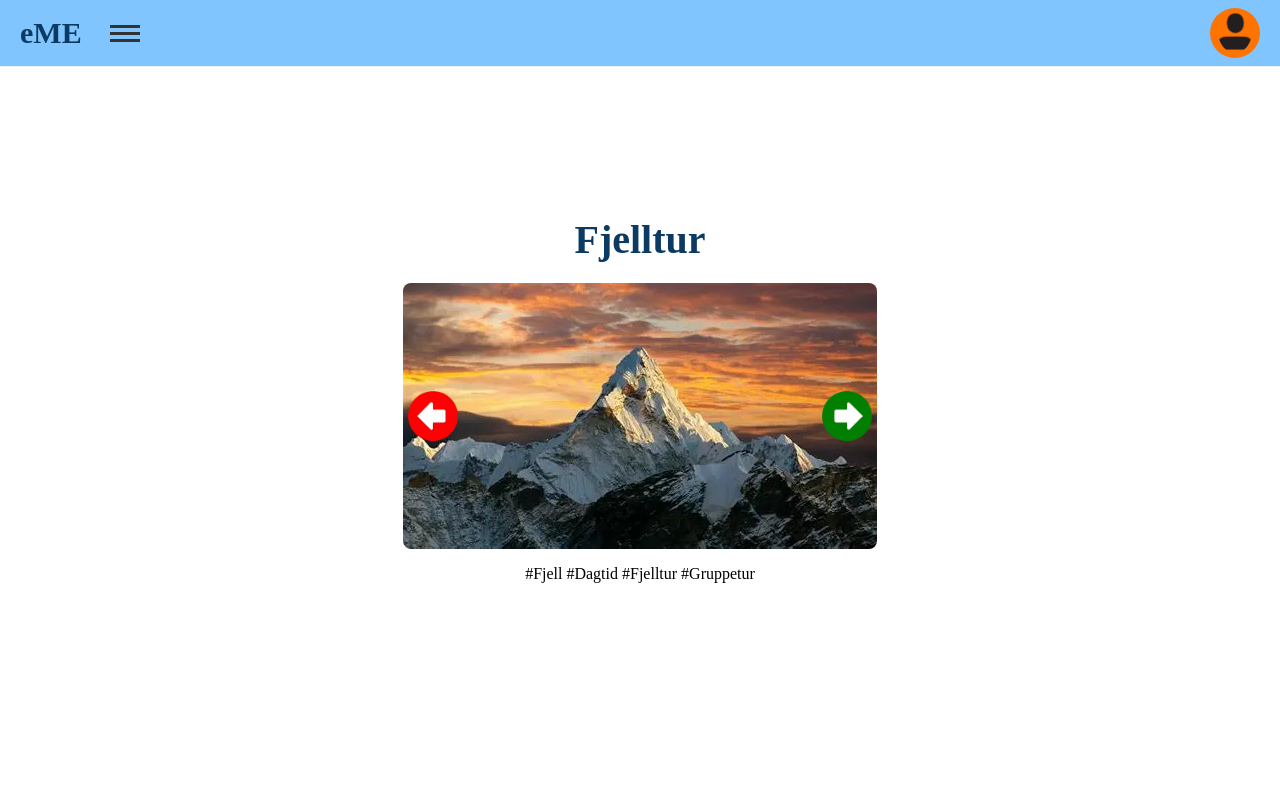
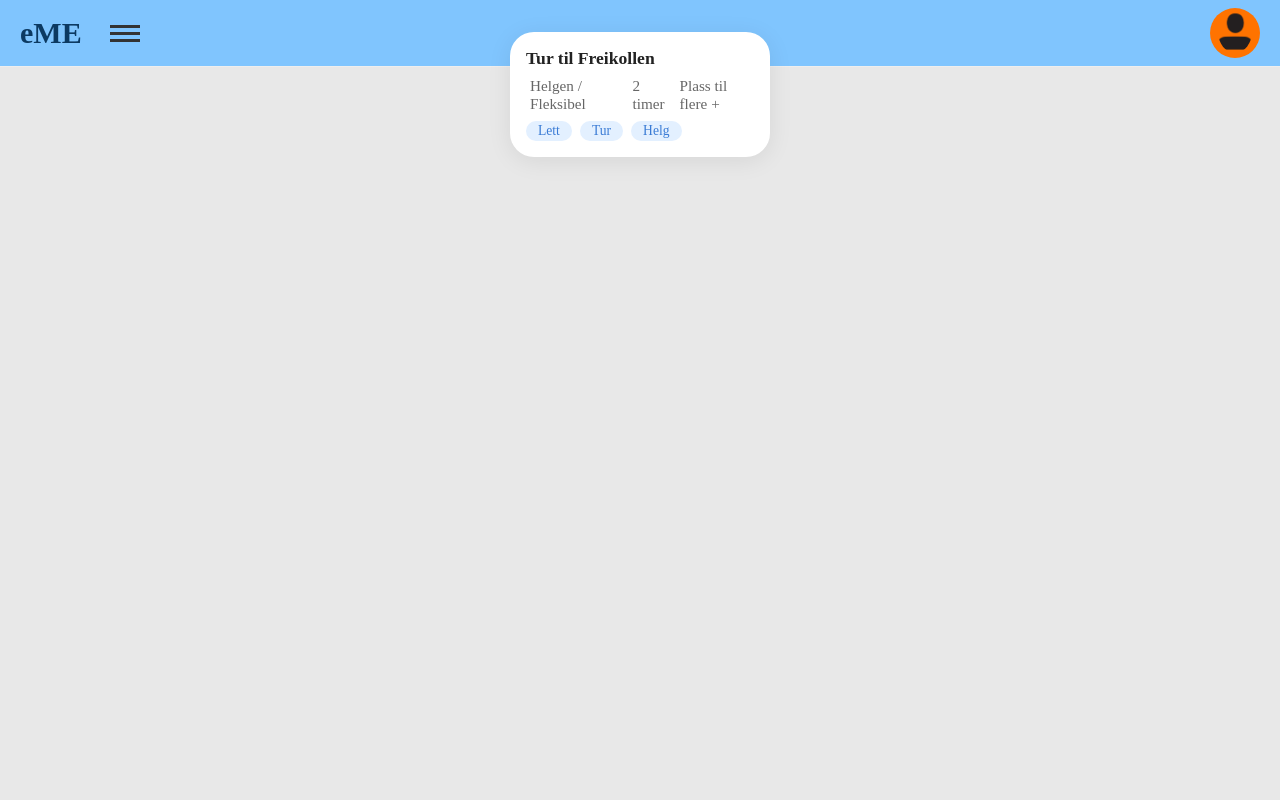
Before and after one commit to suriya-mudah/Hacklings, an Angular app: page / in a window 1280 px wide. Shown: the top 800 px of the page. Built offline with nearby package versions, Linux system fonts and the light colour scheme.

Commit message:
feat: add navbar and card prototype

```diff
--- a/src/app/app.ts
+++ b/src/app/app.ts
@@ -5,9 +5,9 @@ import { RouterOutlet, RouterLink } from '@angular/router';
 @Component({
   selector: 'app-root',
   standalone: true,
-  imports: [CommonModule, RouterOutlet, RouterLink],
+  imports: [CommonModule, RouterOutlet],
   templateUrl: './app.html',
-  styleUrls: ['./app.scss']
+  styleUrls: ['./app.scss'],
 })
 export class App {
   protected readonly title = signal('hacklings');
--- a/src/app/home/home.html
+++ b/src/app/home/home.html
@@ -5,15 +5,40 @@
   <app-prof-img></app-prof-img>
 </nav>
 
-<main>
-  <h2>Fjelltur</h2>
-  <div class="image-container">
-    <img src="assets/images/mountain.jpg" alt="Mountain Image" />
-    <div class="arrows">
-      <button><img src="assets/images/red-arrow.png" alt="Image" /></button>
-      <div class="spacer"></div>
-      <button><img src="assets/images/green-arrow.png" alt="Image" /></button>
+<div class="container">
+  @if (currentActivity) {
+  <div
+    class="swipe-card"
+    (pointerdown)="onPointerDown($event)"
+    (pointermove)="onPointerMove($event)"
+    (pointerup)="onPointerUp($event)"
+  >
+    <div class="card-gradient"></div>
+    <div class="card-content">
+      <h3>{{ currentActivity.title }}</h3>
+      <div class="card-details">
+        <span class="detail"
+          ><i class="icon-calendar"></i> {{ currentActivity.time }}</span
+        >
+        <span class="detail"
+          ><i class="icon-clock"></i> {{ currentActivity.duration }}</span
+        >
+        <span class="detail"
+          ><i class="icon-users"></i> {{ currentActivity.spots }}</span
+        >
+      </div>
+      <div class="card-tags">
+        @for (tag of currentActivity.tags; track tag) {
+        <span class="tag">{{ tag }}</span>
+        }
+      </div>
     </div>
   </div>
-  <p>#Fjell #Dagtid #Fjelltur #Gruppetur</p>
-</main>
+  }
+</div>
+<div class="instructions">
+  <div>
+    <p>Sveip høyre for JA</p>
+    <p>Sveip venstre for NEI</p>
+  </div>
+</div>
--- a/src/app/home/home.scss
+++ b/src/app/home/home.scss
@@ -17,60 +17,136 @@ h1 {
   font-size: 30px;
   color: #0c3a62;
 }
-h2 {
-  margin: 0;
-  font-size: 40px;
-  color: #0c3a62;
+// h2 {
+//   margin: 0;
+//   font-size: 40px;
+//   color: #0c3a62;
+// }
+
+// main {
+//   display: flex;
+//   flex-direction: column;
+//   justify-content: center;
+//   align-items: center;
+//   min-height: 85vh;
+// }
+
+// .image-container {
+//   max-width: 800px;
+//   margin-top: 20px;
+//   text-align: center;
+//   position: relative; // Added for positioning arrows
+// }
+
+// .image-container img {
+//   width: 100%;
+//   height: auto;
+//   border-radius: 8px;
+//   display: block;
+// }
+
+// button {
+//   background: none;
+//   border: none;
+//   cursor: pointer;
+//   border-radius: 50%;
+//   padding: 0;
+// }
+// .arrows {
+//   position: absolute;
+//   top: 50%;
+//   left: 0;
+//   width: 100%;
+//   display: flex;
+//   justify-content: space-between;
+//   align-items: center;
+//   transform: translateY(-50%);
+//   pointer-events: none;
+// }
+// .arrows button {
+//   pointer-events: auto;
+// }
+// .spacer {
+//   flex: 1;
+// }
+// .arrows img {
+//   width: 50px;
+//   height: 50px;
+//   margin: 0 5px;
+// }
+
+.container {
+  display: flex;
+  align-items: center;
+  justify-content: center;
+  height: 100vh;
+  background: #e8e8e8;
 }
 
-main {
-  display: flex;
-  flex-direction: column;
-  justify-content: center;
-  align-items: center;
-  min-height: 85vh;
+.swipe-card {
+  width: 90%;
+  max-width: 260px;
+  background: #fff;
+  border-radius: 24px;
+  box-shadow: 0 4px 24px rgba(0, 0, 0, 0.08);
+  position: absolute;
+  top: 32px;
+  left: 50%;
+  transform: translateX(-50%);
+  transition: transform 0.2s cubic-bezier(0.4, 2, 0.6, 1);
+  cursor: grab;
+  user-select: none;
+  will-change: transform;
 }
 
-.image-container {
-  max-width: 800px;
-  margin-top: 20px;
-  text-align: center;
-  position: relative; // Added for positioning arrows
+.card-image {
+  width: 100%;
+  height: 120px;
+  border-radius: 20px 20px 0 0;
+  background: linear-gradient(120deg, #d2f7ef 0%, #b6e0f7 100%);
+  margin-bottom: 12px;
 }
 
-.image-container img {
-  width: 100%;
-  height: auto;
-  border-radius: 8px;
-  display: block;
+.card-content {
+  padding: 16px;
+  h3 {
+    margin: 0 0 8px 0;
+    font-size: 1.1rem;
+    font-weight: 700;
+    color: #222;
+  }
+  .card-details {
+    font-size: 0.95rem;
+    color: #666;
+    margin-bottom: 8px;
+    display: flex;
+    gap: 8px;
+    align-items: center;
+    span {
+      display: flex;
+      align-items: center;
+      gap: 4px;
+    }
+  }
+  .card-tags {
+    display: flex;
+    gap: 8px;
+    .tag {
+      background: #e3f0ff;
+      color: #3a7bd5;
+      border-radius: 12px;
+      padding: 2px 12px;
+      font-size: 0.85rem;
+      font-weight: 500;
+    }
+  }
 }
 
-button {
-  background: none;
-  border: none;
-  cursor: pointer;
-  border-radius: 50%;
-  padding: 0;
+.instructions {
+  font-size: 1.7rem;
+  color: #222;
+  font-family: "Segoe UI", Arial, sans-serif;
+  p {
+    margin: 0 0 8px 0;
+  }
 }
-.arrows {
-  position: absolute;
-  top: 50%;
-  left: 0;
-  width: 100%;
-  display: flex;
-  justify-content: space-between;
-  align-items: center;
-  transform: translateY(-50%);
-  pointer-events: none;
-}
-.arrows button {
-  pointer-events: auto;
-}
-.spacer {
-  flex: 1;
-}
-.arrows img {
-  width: 50px;
-  height: 50px;
-  margin: 0 5px;
-}
--- a/src/app/home/home.ts
+++ b/src/app/home/home.ts
@@ -1,13 +1,95 @@
-import { Component } from '@angular/core';
+// import { Component } from '@angular/core';
 import { CommonModule } from '@angular/common';
 import { MenuBtn } from './components/menu-btn/menu-btn';
 import { ProfImg } from './components/prof-img/prof-img';
 
+// @Component({
+//   selector: 'app-home',
+//   standalone: true,
+//   imports: [CommonModule, MenuBtn, ProfImg],
+//   templateUrl: './home.html',
+//   styleUrls: ['./home.scss'],
+// })
+// export class Home {}
+
+import { Component } from '@angular/core';
+
+interface Activity {
+  title: string;
+  time: string;
+  duration: string;
+  spots: string;
+  tags: string[];
+}
+
 @Component({
   selector: 'app-home',
-  standalone: true,
   imports: [CommonModule, MenuBtn, ProfImg],
   templateUrl: './home.html',
   styleUrls: ['./home.scss'],
 })
-export class Home {}
+export class Home {
+  activities: Activity[] = [
+    {
+      title: 'Tur til Freikollen',
+      time: 'Helgen / Fleksibel',
+      duration: '2 timer',
+      spots: 'Plass til flere +',
+      tags: ['Lett', 'Tur', 'Helg'],
+    },
+    {
+      title: 'Sykkeltur i marka',
+      time: 'Lørdag',
+      duration: '3 timer',
+      spots: 'Plass til 2',
+      tags: ['Middels', 'Sykkel', 'Lørdag'],
+    },
+    // ...add more activities as needed
+  ];
+  currentIndex = 0;
+  cardX = 0;
+  cardY = 0;
+  cardRotate = 0;
+  get currentActivity() {
+    return this.activities[this.currentIndex];
+  }
+
+  private startX = 0;
+  private startY = 0;
+  private dragging = false;
+
+  onPointerDown(event: PointerEvent) {
+    this.startX = event.clientX;
+    this.startY = event.clientY;
+    this.dragging = true;
+  }
+
+  onPointerMove(event: PointerEvent) {
+    if (!this.dragging) return;
+    this.cardX = event.clientX - this.startX;
+    this.cardY = event.clientY - this.startY;
+    this.cardRotate = this.cardX / 10;
+  }
+
+  onPointerUp(event: PointerEvent) {
+    if (!this.dragging) return;
+    this.dragging = false;
+    // Swipe threshold
+    if (this.cardX > 100) {
+      this.nextActivity();
+    } else if (this.cardX < -100) {
+      this.prevActivity();
+    }
+    this.cardX = 0;
+    this.cardY = 0;
+    this.cardRotate = 0;
+  }
+
+  nextActivity() {
+    this.currentIndex = (this.currentIndex + 1) % this.activities.length;
+  }
+  prevActivity() {
+    this.currentIndex =
+      (this.currentIndex - 1 + this.activities.length) % this.activities.length;
+  }
+}
--- a/src/index.html
+++ b/src/index.html
@@ -5,7 +5,7 @@
     <title>Hacklings</title>
     <base href="/" />
     <meta name="viewport" content="width=device-width, initial-scale=1" />
-    <link rel="icon" type="image/x-icon" href="icon.ico" />
+    <link rel="icon" type="image/x-icon" href="logo.ico" />
     <link
       href="https://fonts.googleapis.com/css2?family=Roboto:wght@300;400;500&display=swap"
       rel="stylesheet"
```
Also changed, not shown: 1 other file (tests, documents, lock files or other folders).
